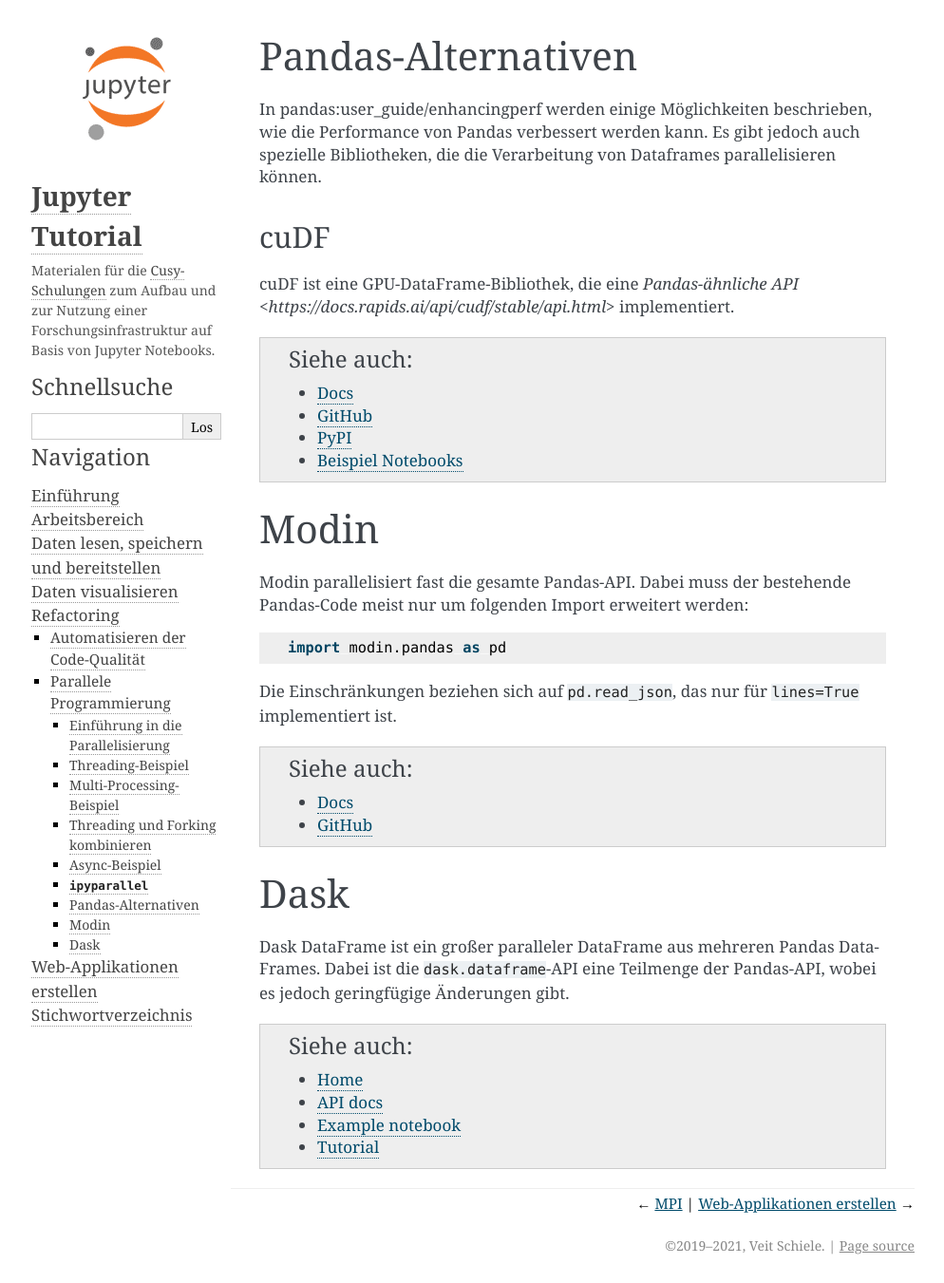
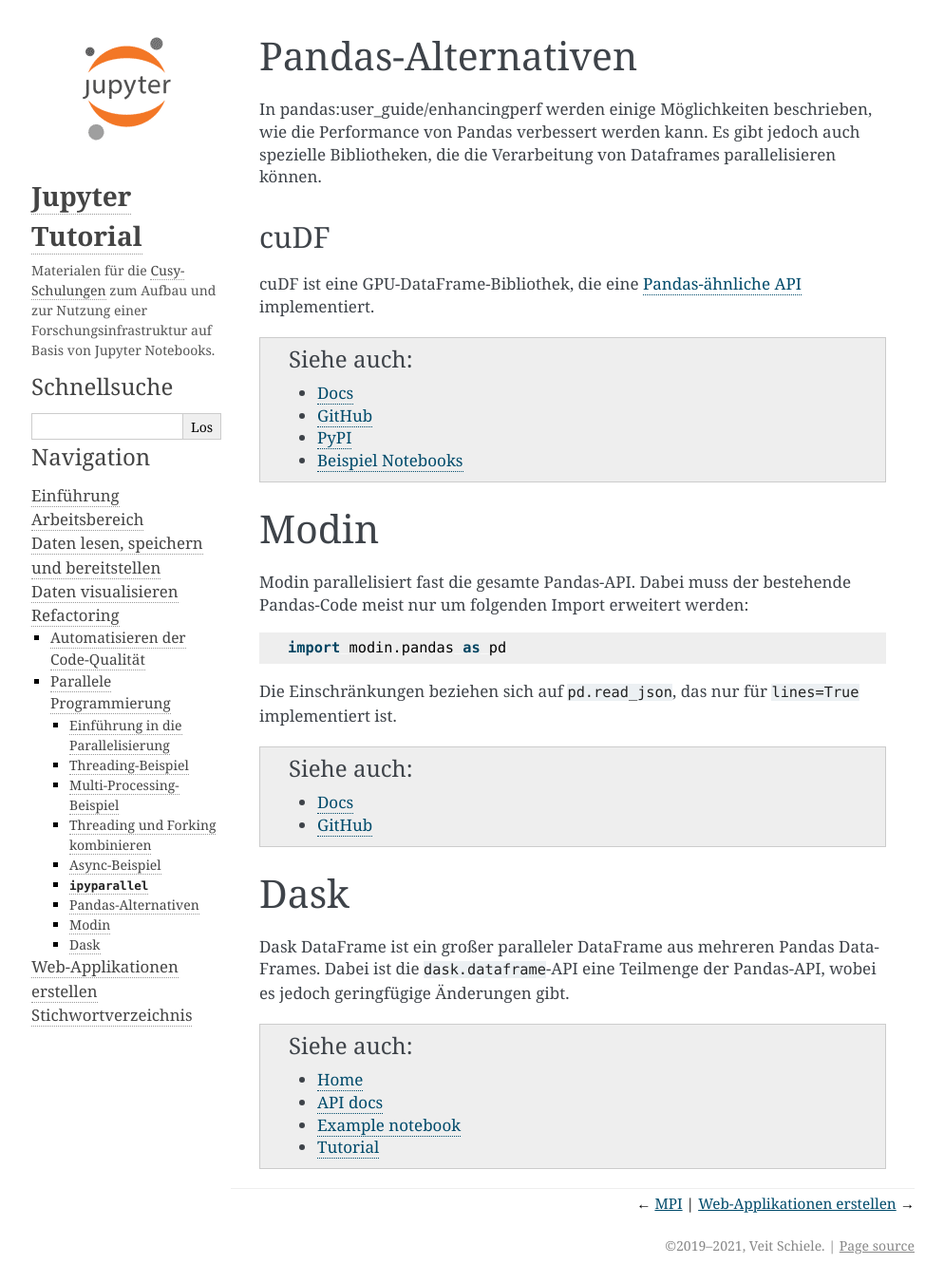
Before and after one commit to veit/jupyter-tutorial-de, a Sphinx documentation site: the page built from docs/refactoring/parallel/pandas-alternatives.rst, in a window 1280 px wide. Shown: the whole page at 95% size, without its empty margins (147-1141 px from the left). Built offline with Sphinx 7.4.7, drawn with Linux system fonts in a browser that asks for light colours; pages that are not in the unit, such as notebooks, are missing from menus.

Commit message:
Fix link

```diff
--- a/docs/refactoring/parallel/pandas-alternatives.rst
+++ b/docs/refactoring/parallel/pandas-alternatives.rst
@@ -10,7 +10,7 @@
 ----
 
 cuDF ist eine GPU-DataFrame-Bibliothek, die eine `Pandas-ähnliche API
-<https://docs.rapids.ai/api/cudf/stable/api.html>` implementiert.
+<https://docs.rapids.ai/api/cudf/stable/api.html>`_ implementiert.
 
 .. seealso::
 
```
